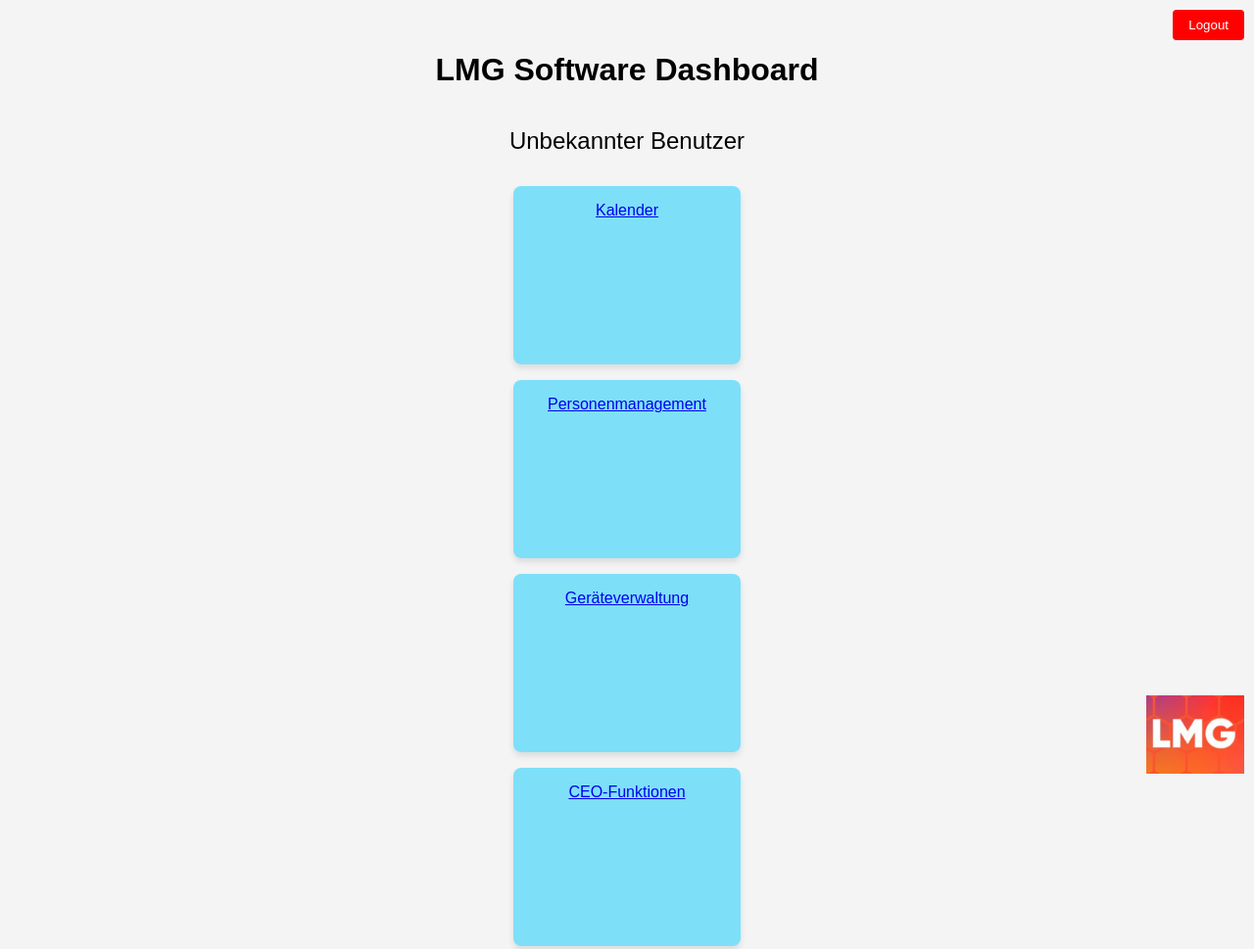
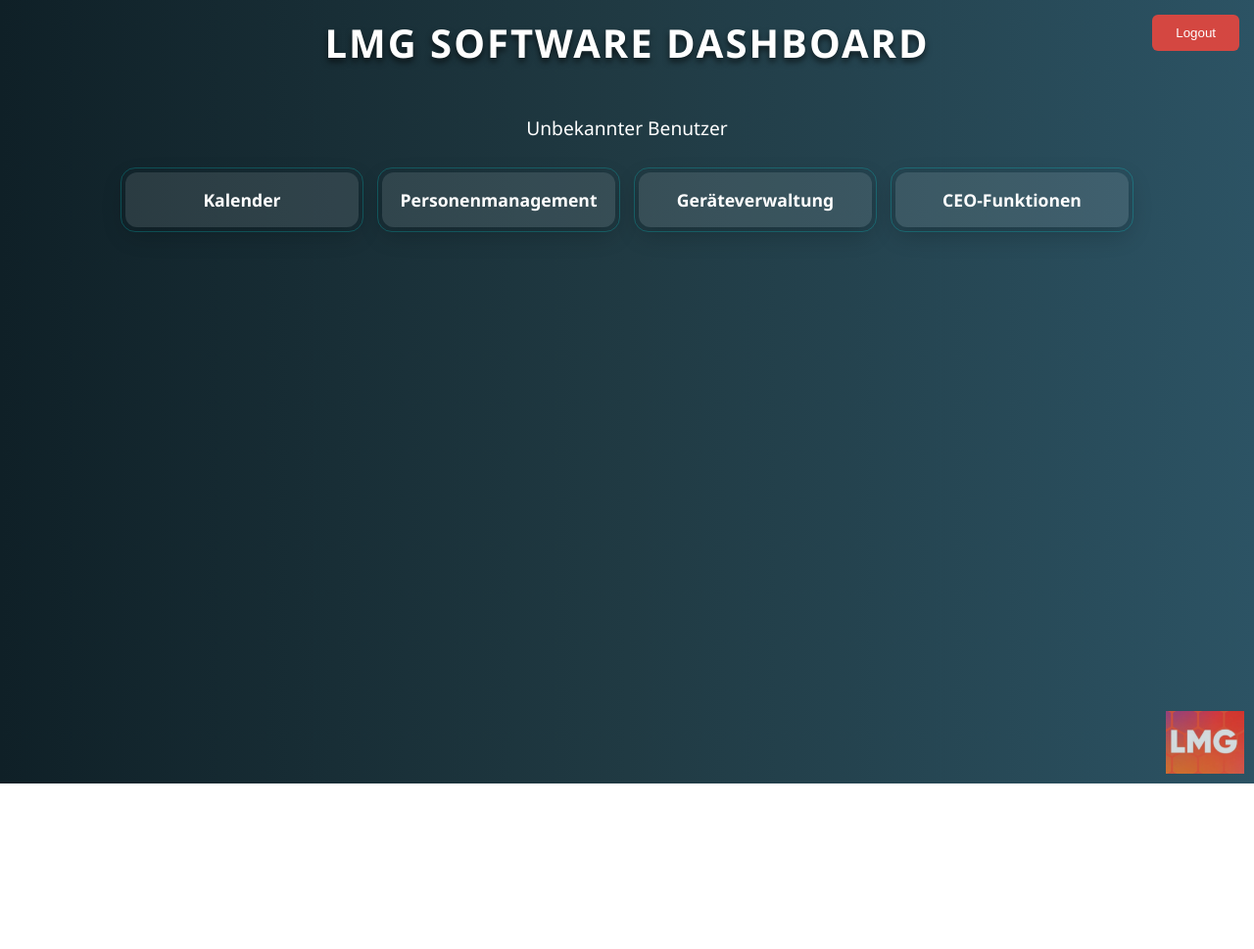
Before and after one commit to MGETZ-io/LMG, a plain HTML site: page dashboard.html in a window 1280 px wide. Shown: the top 969 px of the page at 98% size. After the commit the page ends 800 px from the top, so only its background shows below. Drawn offline with Linux system fonts and the light colour scheme.

Commit message:
Update dashboard.html

```diff
--- a/dashboard.html
+++ b/dashboard.html
@@ -6,55 +6,90 @@
     <title>LMG Software - Dashboard</title>
     <style>
         body {
-            font-family: Arial, sans-serif;
-            background: #f4f4f4;
+            font-family: 'Segoe UI', Tahoma, Geneva, Verdana, sans-serif;
             margin: 0;
-            padding: 2rem;
+            padding: 0;
+            background: linear-gradient(to right, #0f2027, #203a43, #2c5364);
+            color: white;
             display: flex;
             flex-direction: column;
             align-items: center;
+            min-height: 100vh;
         }
-        h1, .widget {
+        h1 {
+            margin-top: 1rem;
+            font-size: 2.5rem;
+            text-transform: uppercase;
+            letter-spacing: 2px;
+            text-shadow: 0 4px 6px rgba(0, 0, 0, 0.6);
+        }
+        .welcome {
+            font-size: 1.2rem;
             margin-bottom: 1rem;
         }
-        .welcome {
-            font-size: 1.5rem;
+        .widget-container {
+            display: grid;
+            grid-template-columns: repeat(auto-fill, minmax(220px, 1fr));
+            gap: 1.5rem;
+            width: 80%;
+            padding: 1rem;
         }
         .widget {
-            width: 200px;
-            height: 150px;
-            display: inline-block;
-            margin: 0.5rem;
+            position: relative;
             padding: 1rem;
-            background: rgba(97, 218, 251, 0.8); /* Transparenz */
-            border-radius: 8px;
+            background: rgba(255, 255, 255, 0.1);
+            border-radius: 12px;
+            box-shadow: 0 8px 24px rgba(0, 0, 0, 0.2);
             text-align: center;
-            box-shadow: 0 4px 6px rgba(0, 0, 0, 0.1);
-            transition: transform 0.3s, background 0.3s;
+            transition: transform 0.5s, box-shadow 0.5s, background 0.5s;
         }
         .widget:hover {
-            transform: scale(1.05);
-            background: rgba(33, 161, 241, 0.9); /* leicht dunkler bei Hover */
+            transform: translateY(-10px);
+            box-shadow: 0 12px 36px rgba(0, 255, 255, 0.4);
+            background: rgba(255, 255, 255, 0.2);
+        }
+        .widget::after {
+            content: "";
+            position: absolute;
+            top: -5px;
+            left: -5px;
+            right: -5px;
+            bottom: -5px;
+            border: 1px solid rgba(0, 255, 255, 0.2);
+            border-radius: 15px;
+            pointer-events: none;
+        }
+        a {
+            text-decoration: none;
+            color: white;
+            font-size: 1.1rem;
+            font-weight: bold;
         }
         #logout {
-            position: absolute;
-            top: 10px;
-            right: 10px;
-            padding: 0.5rem 1rem;
-            background: red;
+            position: fixed;
+            top: 15px;
+            right: 15px;
+            padding: 0.7rem 1.5rem;
+            background: rgba(255, 69, 58, 0.8);
             color: white;
             border: none;
+            border-radius: 6px;
             cursor: pointer;
-            border-radius: 4px;
+            transition: background 0.3s;
         }
         #logout:hover {
-            background: darkred;
+            background: rgba(255, 69, 58, 1);
         }
         #logo {
-            position: absolute;
+            position: fixed;
             bottom: 10px;
             right: 10px;
-            width: 100px;
+            width: 80px;
+            opacity: 0.8;
+            transition: opacity 0.3s;
+        }
+        #logo:hover {
+            opacity: 1;
         }
     </style>
 </head>
@@ -62,10 +97,12 @@
     <h1>LMG Software Dashboard</h1>
     <p class="welcome" id="welcomeMessage"></p>
 
-    <a href="calendar.html" class="widget">Kalender</a>
-    <a href="personenmanagement.html" class="widget">Personenmanagement</a>
-    <a href="geraeteverwaltung.html" class="widget">Geräteverwaltung</a>
-    <a href="ceo-funktionen.html" id="widget4" class="widget">CEO-Funktionen</a>
+    <div class="widget-container">
+        <a href="calendar.html" class="widget">Kalender</a>
+        <a href="personenmanagement.html" class="widget">Personenmanagement</a>
+        <a href="geraeteverwaltung.html" class="widget">Geräteverwaltung</a>
+        <a href="ceo-funktionen.html" id="widget4" class="widget">CEO-Funktionen</a>
+    </div>
 
     <button id="logout">Logout</button>
     <img id="logo" src="LMG.jpg" alt="LMG Logo">
@@ -78,7 +115,7 @@
         if (user && role) {
             document.getElementById('welcomeMessage').textContent = `Willkommen, ${user} (${role})`;
             if (role !== 'CEO') {
-                document.getElementById('widget4').style.display = 'none'; // CEO-Widget verstecken
+                document.getElementById('widget4').style.display = 'none';
             }
         } else {
             document.getElementById('welcomeMessage').textContent = 'Unbekannter Benutzer';
```
